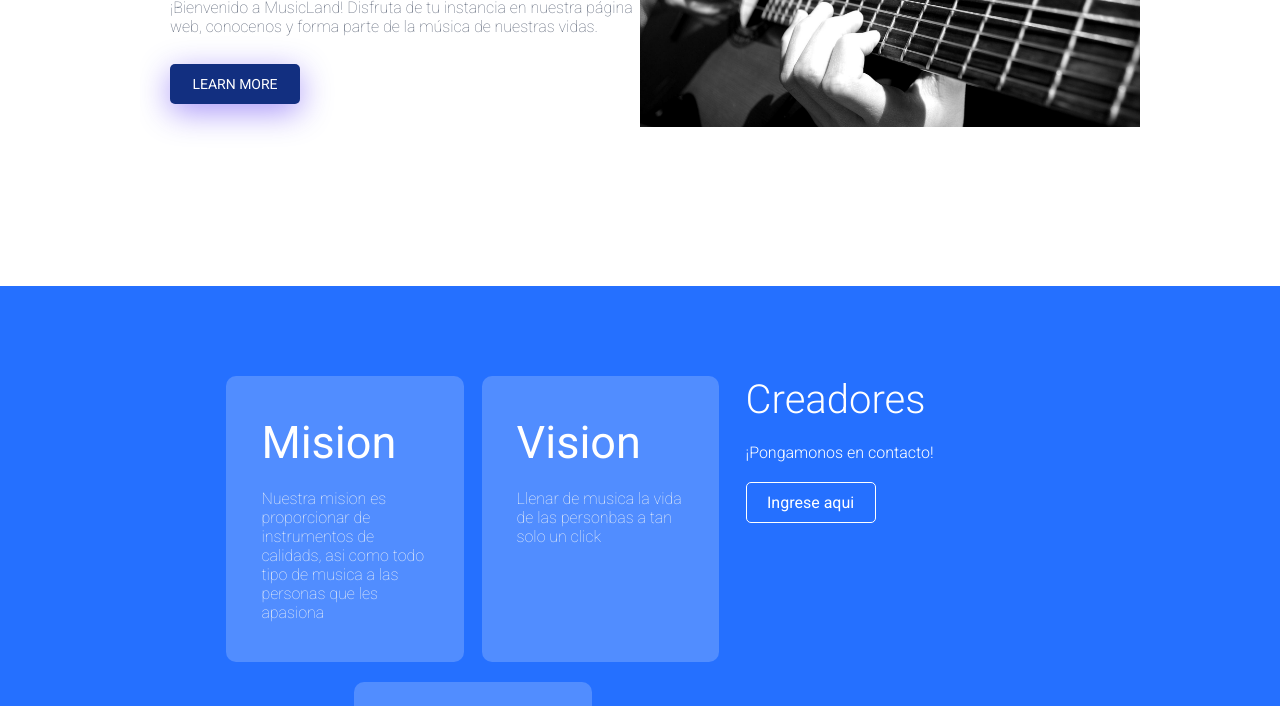
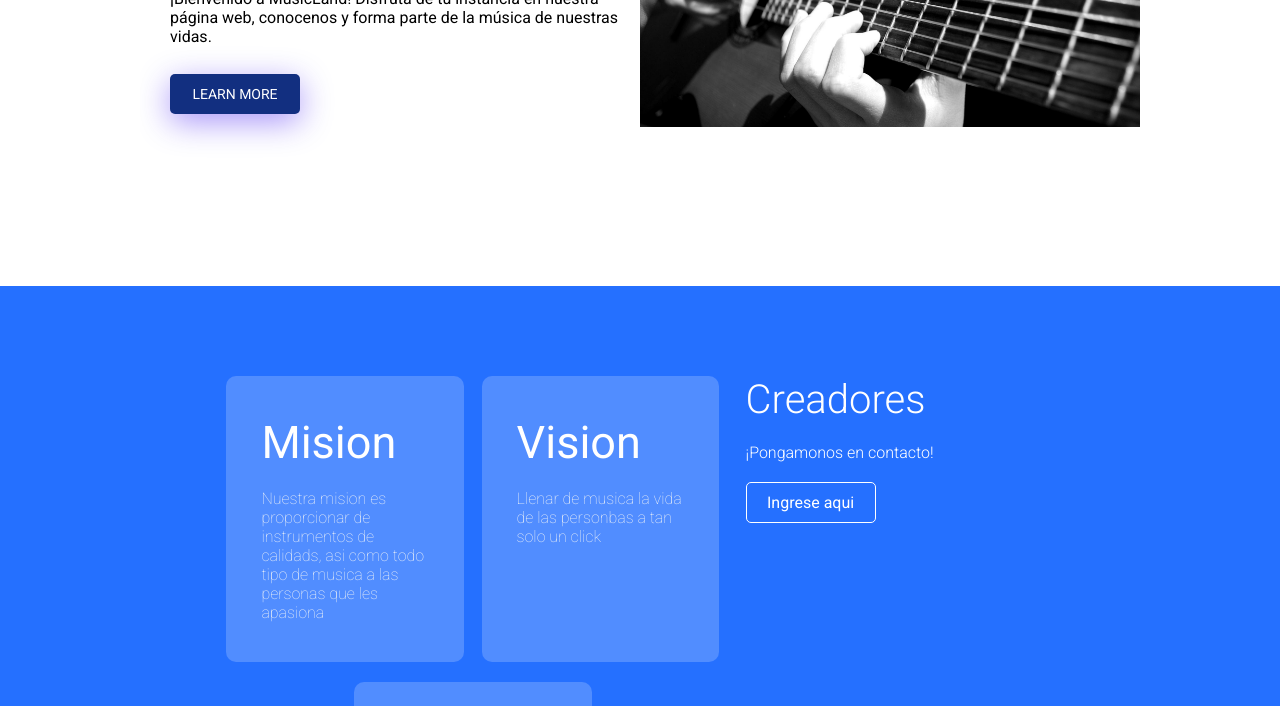
Before and after one commit to DanielRivera-Martinez/website, a plain HTML site: page index.html in a window 1280 px wide. Shown: the part 394-1100 px from the top of the page. Drawn offline with Linux system fonts and the light colour scheme.

Commit message:
Add files via upload

```diff
--- a/css/estilos.css
+++ b/css/estilos.css
@@ -190,9 +190,9 @@ header::before{
 }
 
 .contenido-header p{
-    font-weight: 100;
+    font-weight: 30px;
     margin-top: 14px;
-    color: #5D6678;
+    color: black;
 }
 
 .contenido-header a{
```
